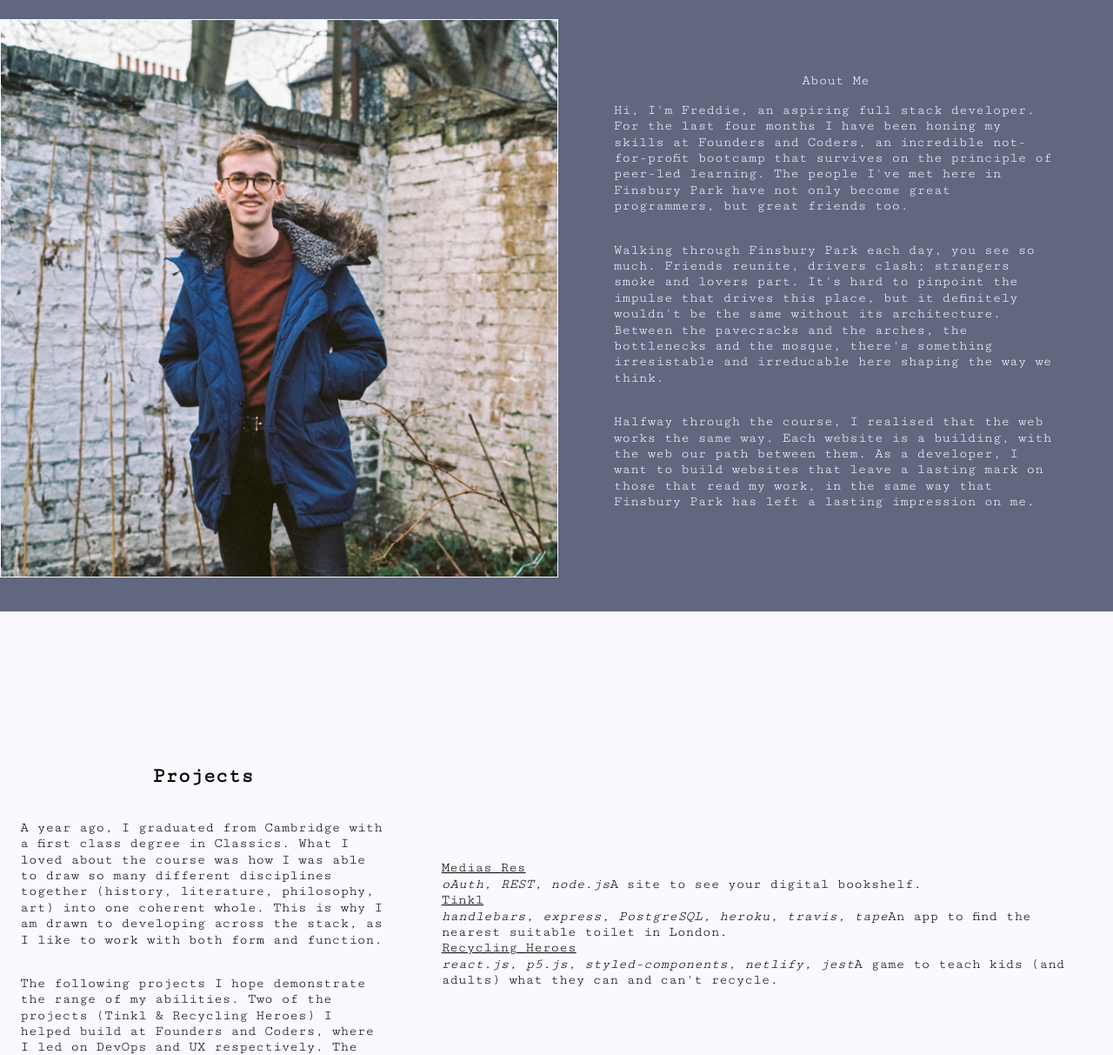
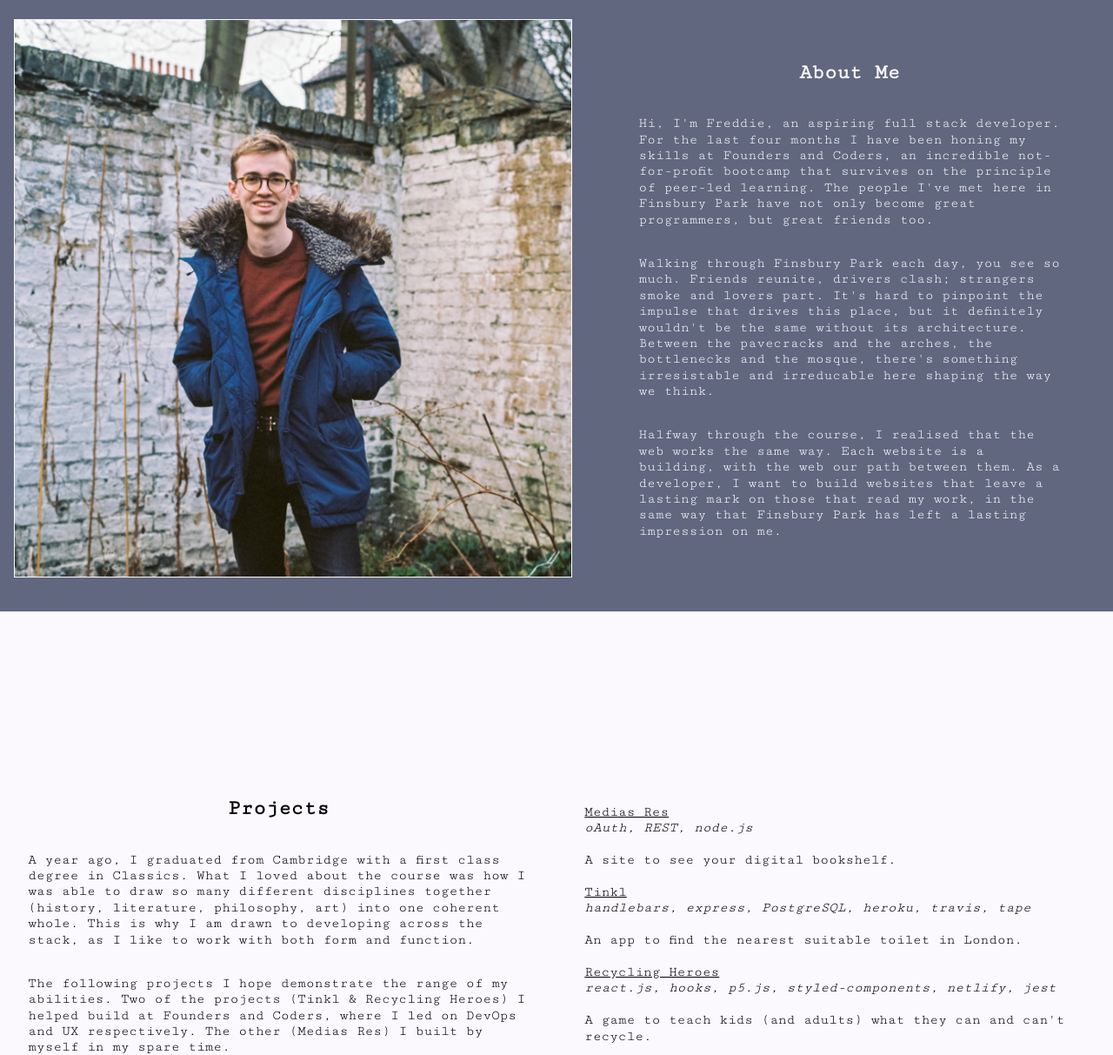
Before and after one commit to Fweddi/portfolio, a React (Vite) app: page / in a window 1280 px wide. Shown: the part 817-2030 px from the top of the page at 87% size. Built offline with nearby package versions, Linux system fonts and the light colour scheme; the HTML template or start-up script is replaced by a standard one.

Commit message:
Adjust sections to better height for mobile

```diff
--- a/src/components/Projects.js
+++ b/src/components/Projects.js
@@ -19,14 +19,16 @@ const Projects = () => {
         <ProjectBottom>
         <ProjectParagraph>
                     <ProjectLink href='https://github.com/Fweddi/mediasres'><li>Medias Res</li></ProjectLink>
-                    <i>oAuth, REST, node.js</i>
+                    <i>oAuth, REST, node.js</i><br/><br/>
                     A site to see your digital bookshelf.
+                    <br/><br/>
                     <ProjectLink href='https://github.com/FAC-Sixteen/Tinkl'><li>Tinkl</li></ProjectLink>
-                    <i>handlebars, express, PostgreSQL, heroku, travis, tape</i>
+                    <i>handlebars, express, PostgreSQL, heroku, travis, tape</i><br/><br/>
                     An app to find the nearest suitable toilet in London.
+                    <br/><br/>
                     <ProjectLink href='https://github.com/FAC-Sixteen/RE4.W'><li>Recycling Heroes</li></ProjectLink>
-                    <i>react.js, p5.js, styled-components, netlify, jest</i>
-                    A game to teach kids (and adults) what they can and can't recycle.
+                    <i>react.js, hooks, p5.js, styled-components, netlify, jest</i><br/><br/>
+                    A game to teach kids (and adults) what they can and can't recycle.<br/>
             </ProjectParagraph>
         </ProjectBottom>
 
--- a/src/components/styles/Biography.style.js
+++ b/src/components/styles/Biography.style.js
@@ -5,19 +5,26 @@ const BioAnchor = styled.a`
     position: relative;
     top: -55vh;
     visibility: hidden;
+    @media only screen and (max-width:768px) {
+      top: 10vh;
+    }
 `;
 
 const BioSection = styled.section`
   width: 100vw;
-  min-height: 90vh;
+  height: 90vh;
   display: flex;
-  flex-flow: row;
+  flex-direction: row;
   justify-content: center;
   align-items: center;
   background-color: #60677F;
+  @media only screen and (max-width:768px) {
+    flex-direction: column;
+    height: auto;
+  }
 `;
 
-const BioHeader = styled.a`
+const BioHeader = styled.h2`
   font-family: "Cutive Mono", monospace;
   color: #FBF9FE;
 `;
@@ -35,11 +42,18 @@ const BioBottom = styled.div`
   justify-content: center;
   align-items: center;
   flex-flow: column;
+  @media only screen and (max-width:768px) {
+    width: auto;
+  }
 `;
 
 const BioImage = styled.img`
   max-height: 80vh;
   border: solid 1px #FBF9FE;
+  margin: 1em;
+  @media only screen and (max-width:768px) {
+    height: 30vh;
+  }
 `
 
 const BioParagraph = styled.p`
--- a/src/components/styles/Header.style.js
+++ b/src/components/styles/Header.style.js
@@ -10,12 +10,15 @@ const HeaderAnchor = styled.a`
 const HeaderSection = styled.section`
   width: 100vw;
   margin-top: 10vh;
-  min-height: 90vh;
+  height: 90vh;
   display: flex;
-  flex-flow: column wrap;
+  flex-flow: column;
   justify-content: center;
   align-items: center;
   background-color: #FBF9FE;
+  @media only screen and (max-width:768px) {
+    height: auto;
+  }
 `;
 
 const HeaderTop = styled.div`
@@ -46,6 +49,10 @@ const KeillerGif = styled.img`
   max-height: 40vh;
   margin: 1em;
   border: solid 1px black;
+
+  @media only screen and (max-width:768px) {
+    height: 30vh;
+  }
 `;
 
 const Attribution = styled.a`
@@ -58,7 +65,7 @@ const Attribution = styled.a`
 const Arrow = styled.a`
   font-family: "Cutive Mono", monospace;
   color: black;
-  margin-top: 1em;
+  margin: 1em;
   text-align: center;
   text-decoration: none;
   opacity: 0;
--- a/src/components/styles/Navigation.style.js
+++ b/src/components/styles/Navigation.style.js
@@ -19,6 +19,10 @@ margin: 0em 2em;
 text-decoration: none;
 font-family: 'Julius Sans One', sans-serif;
 letter-spacing: 0.5em;
+
+@media only screen and (max-width:768px) {
+  font-size: 0.8em;
+}
 `
 
 const NavSound = styled.span`
@@ -33,6 +37,12 @@ color: black;
 font-family: "Cutive Mono", monospace;
 text-decoration: none;
 padding: 0em 2em;
+width: auto;
+@media only screen and (max-width:768px) {
+  padding: 0em 1em;
+  font-size: 0.8em;
+}
+
 `;
 
 export {
--- a/src/components/styles/Projects.style.js
+++ b/src/components/styles/Projects.style.js
@@ -3,18 +3,22 @@ import styled from "styled-components";
 const ProjectAnchor = styled.a`
 display: block;
 position: relative;
-top: -55vh;
+top: -10vh;
 visibility: hidden;
 `;
 
 const ProjectSection = styled.section`
 width: 100vw;
-min-height: 90vh;
+height: 90vh;
 display: flex;
 flex-flow: row;
 justify-content: center;
 align-items: center;
 background-color: #FBF9FE;
+@media only screen and (max-width:768px) {
+  flex-direction: column;
+  height: auto;
+}
 `;
 
 const ProjectTop = styled.div`
@@ -23,6 +27,9 @@ const ProjectTop = styled.div`
   justify-content: center;
   align-items: center;
   flex-flow: column;
+  @media only screen and (max-width:768px) {
+    width: 100vw;
+  }
 `;
 
 const ProjectBottom = styled.div`
--- a/style.css
+++ b/style.css
@@ -17,6 +17,7 @@ li {
 /* Phone */
 @media only screen and (max-width:320px) {
 
+
 }
 
 /* Tablet */
```
